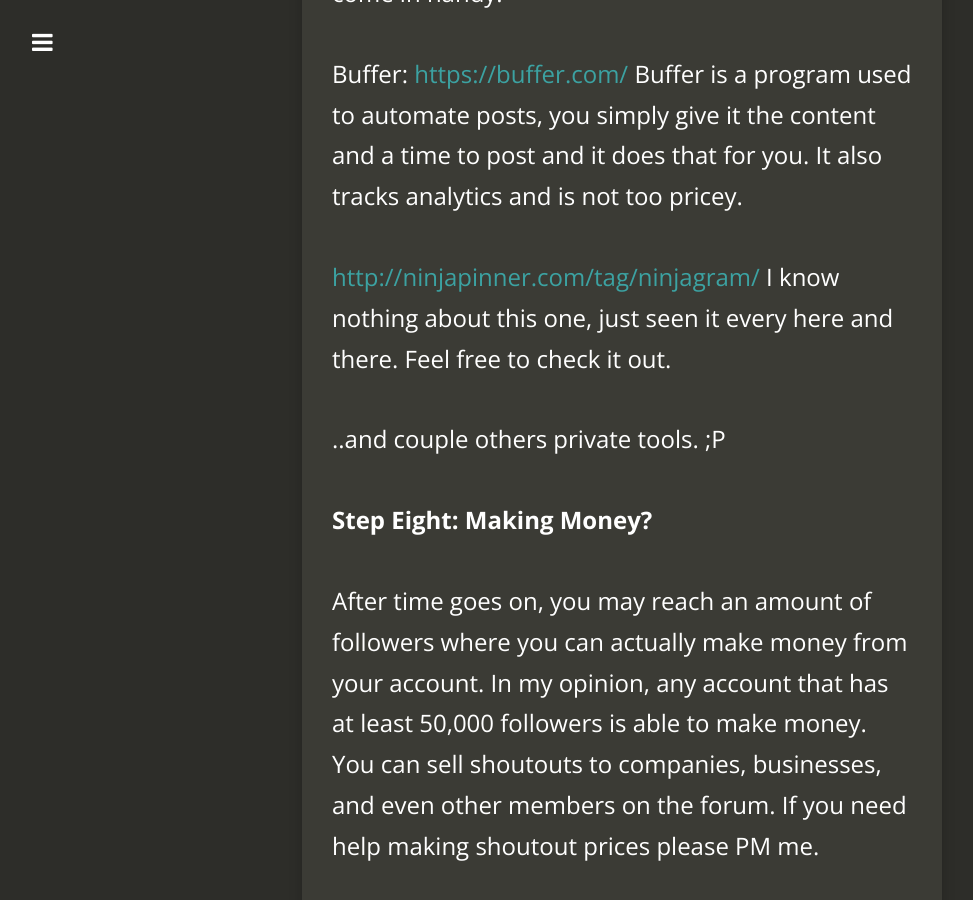
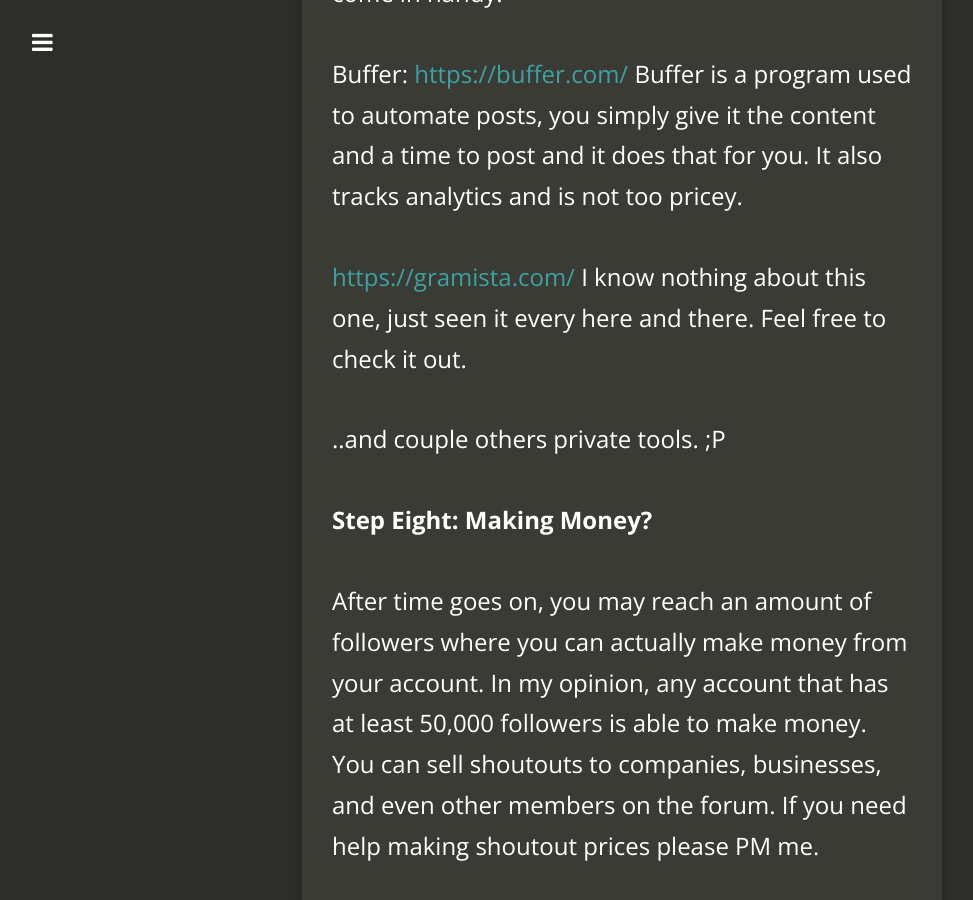
Before and after one commit to kedamaian/swsyafiq, a Jekyll site: the page built from _posts/2018-02-07-the-ultimate-instagram-guide-2k18.md, in a window 1280 px wide and 900 px high, scrolled down 9789 px. Shown: the whole window, without its empty margins (18-991 px from the left). Built offline with Jekyll 4.4.1, drawn with Linux system fonts in a browser that asks for light colours; nearby versions of some CDN libraries; comment, search, counter and statistics services are not loaded; some of the changed lines change nothing that is shown.

Commit message:
Create 2018-02-07-the-ultimate-instagram-guide-2k18.md

```diff
--- a/_posts/2018-02-07-the-ultimate-instagram-guide-2k18.md
+++ b/_posts/2018-02-07-the-ultimate-instagram-guide-2k18.md
@@ -135,7 +135,7 @@
 Buffer: [https://buffer.com/](https://buffer.com/)
 Buffer is a program used to automate posts, you simply give it the content and a time to post and it does that for you. It also tracks analytics and is not too pricey.
 
-[http://ninjapinner.com/tag/ninjagram/](http://ninjapinner.com/tag/ninjagram/)
+[https://gramista.com/](https://gramista.com/)
 I know nothing about this one, just seen it every here and there. Feel free to check it out.
 
 ..and couple others private tools. ;P
```
